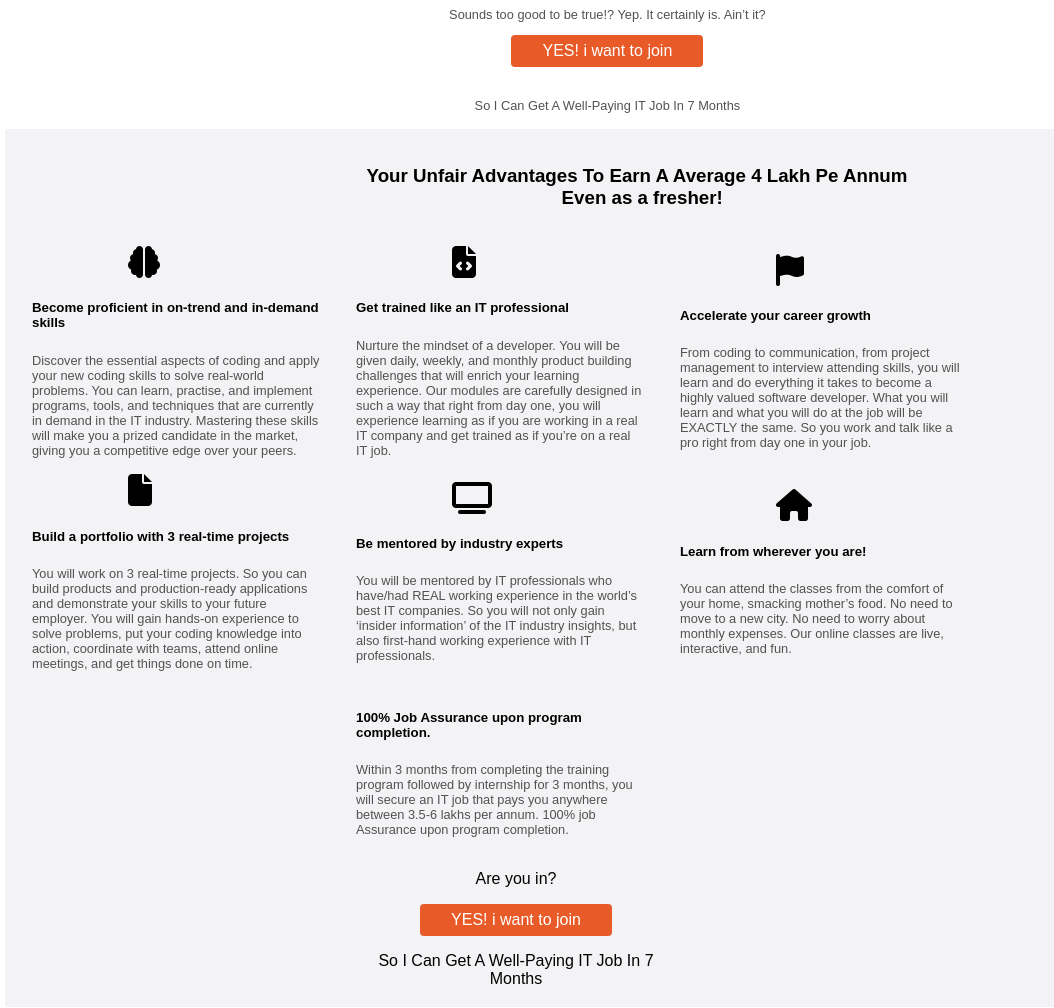
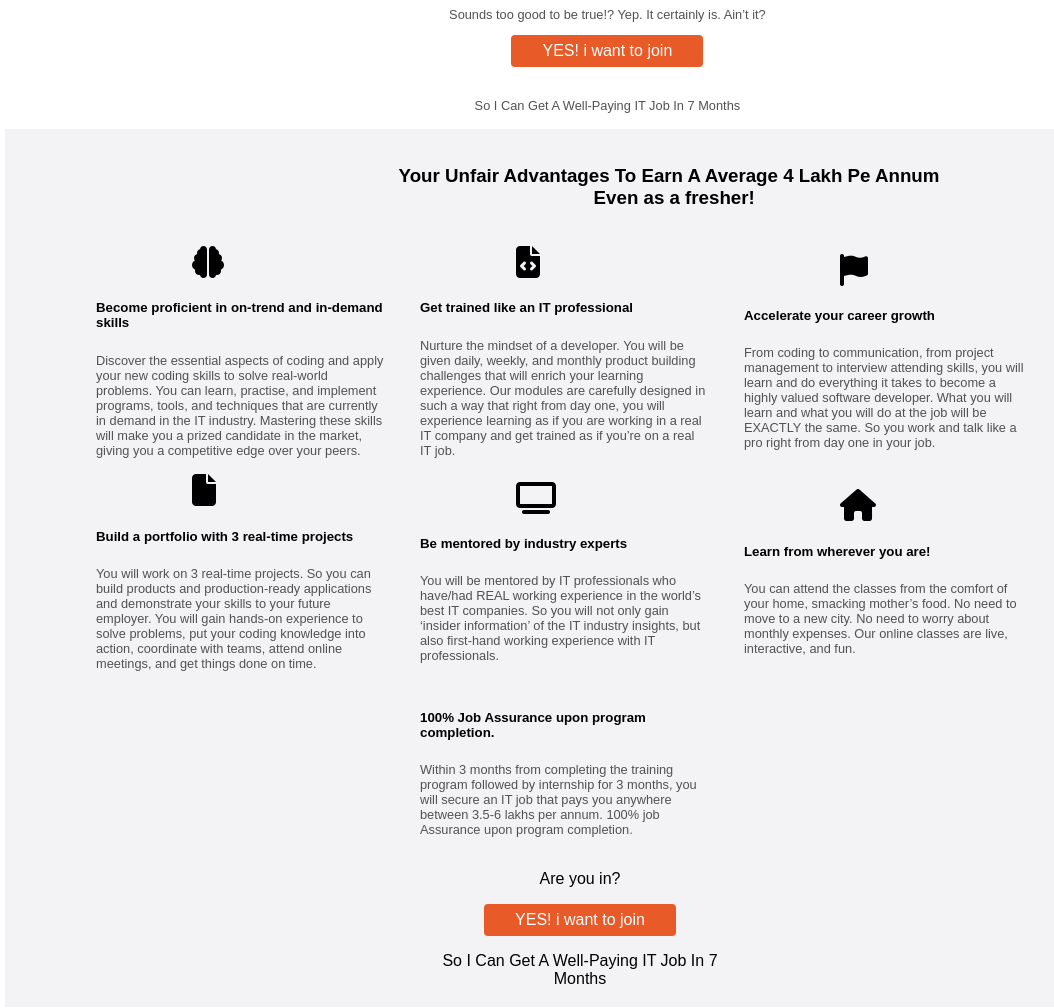
Before and after one commit to 7000RAKESH/2-9-24, a plain HTML site: page index.html in a window 1280 px wide. Shown: the part 1200-2208 px from the top of the page, without its empty margins (3-1057 px from the left). Drawn offline with Linux system fonts and the light colour scheme.

Commit message:
Update styles.css

```diff
--- a/styles.css
+++ b/styles.css
@@ -76,7 +76,7 @@ main section h4 {
 #why {
   background-color: #f3f3f5;
   text-align: center;
-/*   padding-left: 13rem; */
+  padding-left: 4rem;
 }
 #why h3 {
   margin-bottom: -40px;
```
